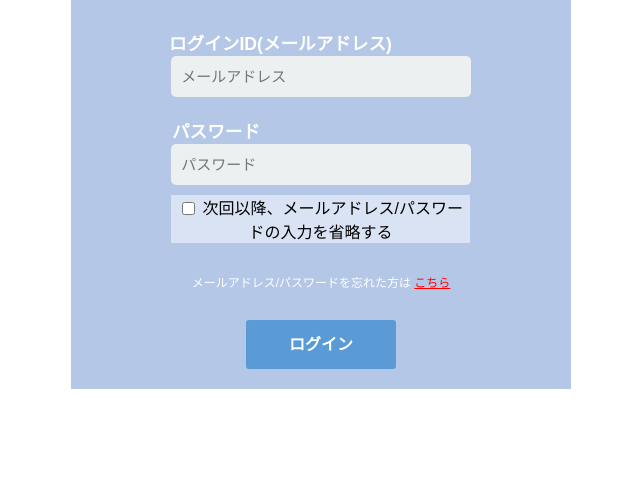
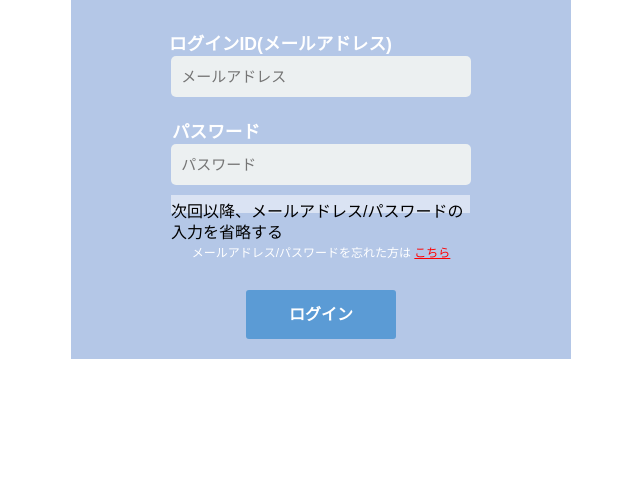
Before and after one commit to WaitShimizu/EZTaxCraft_flask, a Flask app: page / in a window 1280 px wide. Shown: the part 209-693 px from the top of the page, without its empty margins (319-959 px from the left). After the commit the page ends 568 px from the top, so only its background shows below. Run offline with Flask 3, Linux system fonts and the light colour scheme.

Commit message:
修正中

```diff
--- a/app/static/css/sample.css
+++ b/app/static/css/sample.css
@@ -56,15 +56,25 @@ body {
     margin: 3px 0 1.5px 80px;
     background: #dae3f3;
     width: 65%;
-    margin-right: auto;
+}
+.checkbox-background {
+    background: #dae3f3;
+    width: 100%;
+    height: 100%;
 }
 .checkbox-style {
     position: relative;
+    cursor: pointer;
     top: 1px;
+    box-sizing: border-box;
 }
+
 .checkbox-label {
-    word-break: break-all;
-    overflow-wrap : break-word;
+    position: relative;
+    padding-top: 6px;
+    line-height: 1.3;
+    text-align: left;
+    float: left;
 }
 
 .login-field {
--- a/app/templates/sample.html
+++ b/app/templates/sample.html
@@ -23,10 +23,13 @@
                 <label class="login-field-icon fui-lock" for="login-pass"></label>
             </div>
             <div class="checkbox-frame">
-                <input class="checkbox-style" type="checkbox" id="acceptpolicy" name="acceptpolicy" value="true">
-                <label class="checkbox-label" for="acceptpolicy">
-                    次回以降、メールアドレス/パスワードの入力を省略する
-                </label>
+                <div class="checkbox-background">
+                    <div input class="checkbox-style" type="checkbox" id="acceptpolicy" name="acceptpolicy" value="true">
+                        <label class="checkbox-label" for="acceptpolicy">
+                            次回以降、メールアドレス/パスワードの入力を省略する
+                        </label><br>
+                    </div>
+                </div>
             </div>
             <div class="forget-info-link">
                 <a>メールアドレス/パスワードを忘れた方は</a>
```
